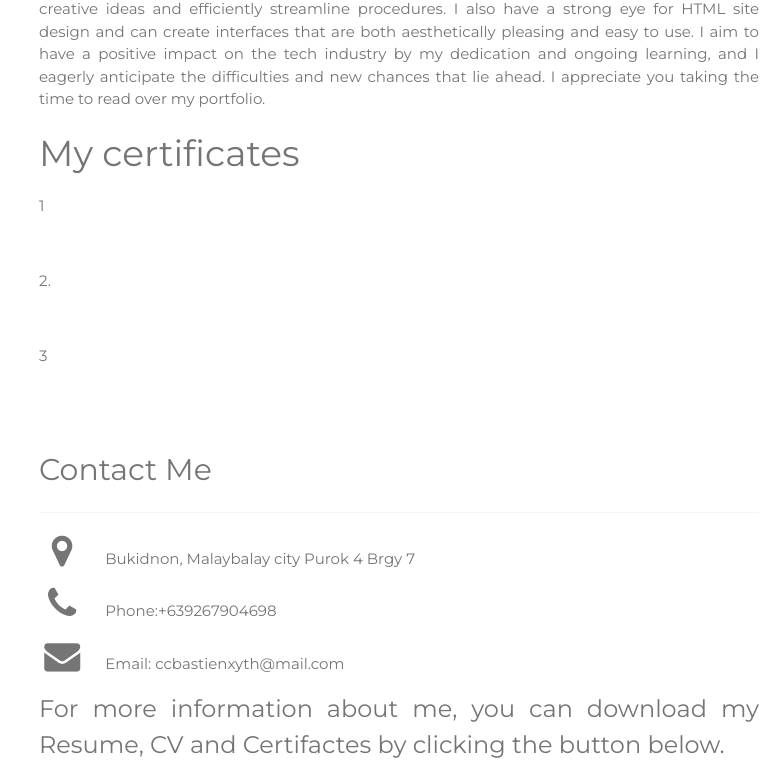
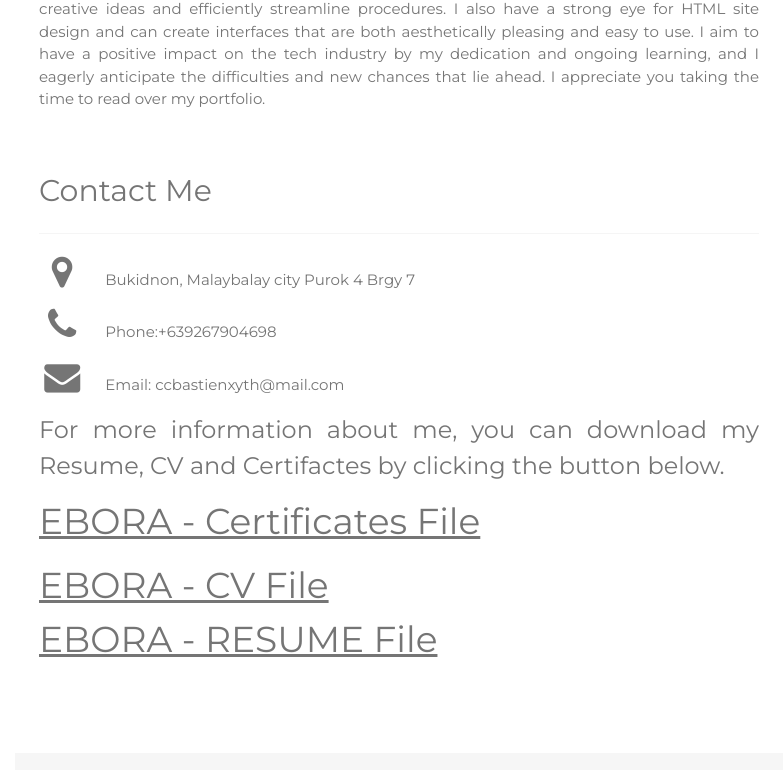
Before and after one commit to xvirtz28/xvirtz28, a plain HTML site: page index.html in a window 1280 px wide. Shown: the part 1676-2446 px from the top of the page, without its empty margins (497-1280 px from the left). Drawn offline with nearby package versions, Linux system fonts and the light colour scheme.

Commit message:
Update index.html

```diff
--- a/index.html
+++ b/index.html
@@ -74,12 +74,7 @@
        Furthermore, my ability to write in Python has helped me create creative ideas and efficiently streamline procedures.
        I also have a strong eye for HTML site design and can create interfaces that are both aesthetically pleasing and easy to use. I aim to have a positive impact on the tech industry by my dedication and ongoing learning, and I eagerly anticipate the difficulties and new chances that lie ahead.
         I appreciate you taking the time to read over my portfolio.</p>
-   <h1> My certificates</h1>
-    <p>1</p><br>
 
-    <p>2.</p><br>
-
-    <p>3</p><br>
 
   <div class="w3-padding-32 w3-content w3-text-grey" id="contact" style="margin-bottom:64px">
     <h2>Contact Me</h2>
```
